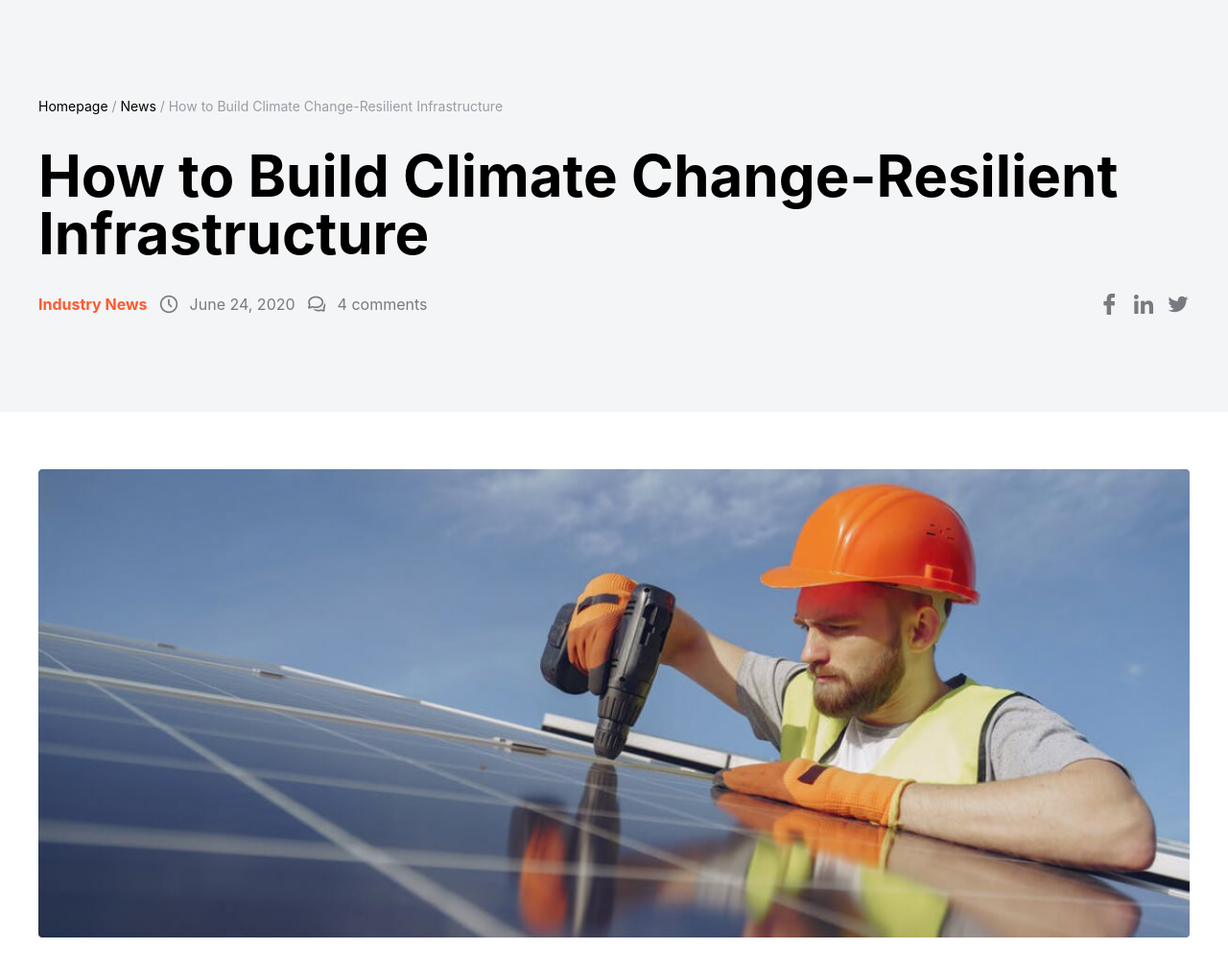
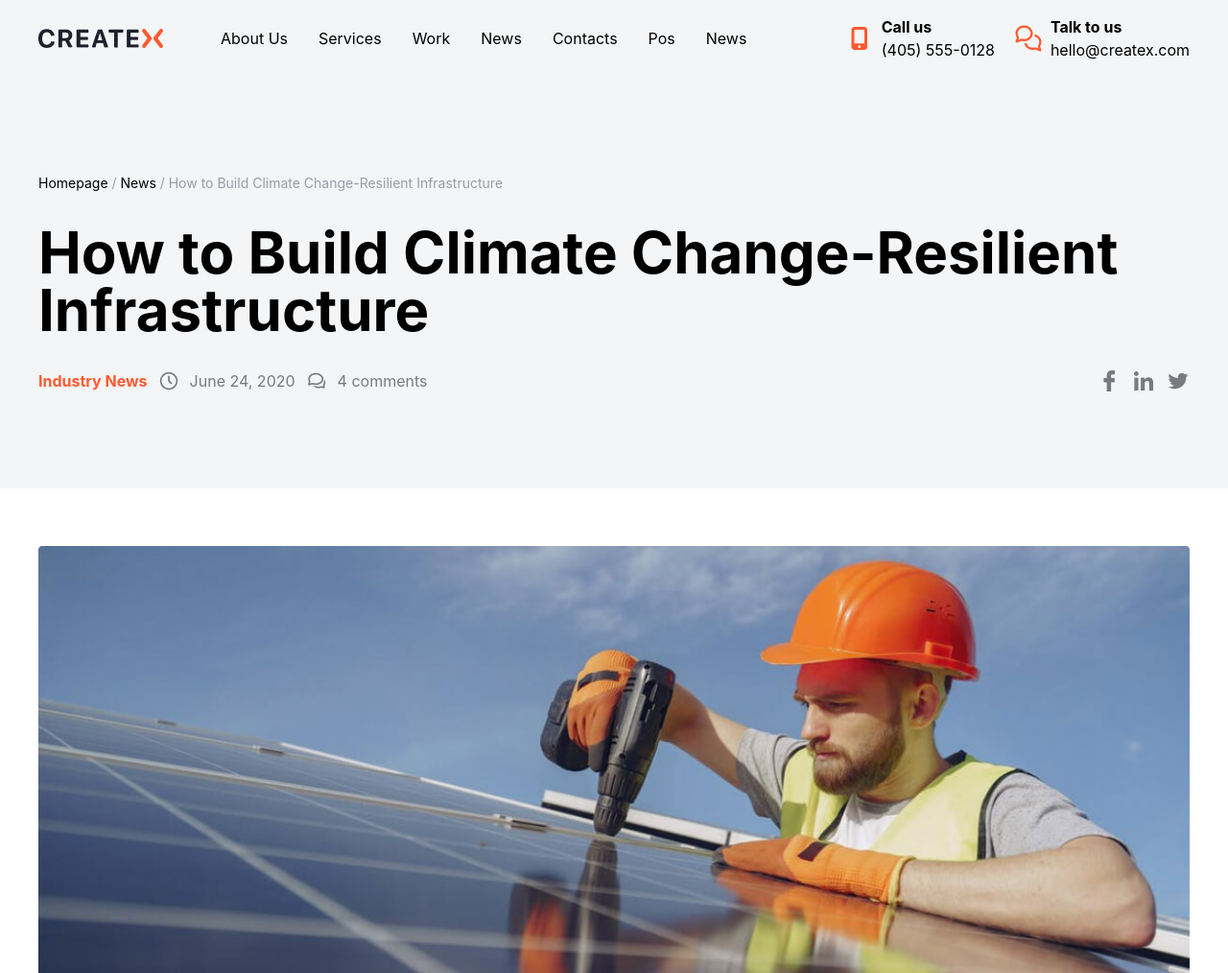
Before and after one commit to hursedhimmatov7-del/GIT10, a website: page src/page9.html in a window 1280 px wide. Shown: the top 1014 px of the page at 96% size. Drawn offline with nearby package versions, Linux system fonts and the light colour scheme; files that its build step writes are made by us from their sources.

Commit message:
Add header on page 9

```diff
--- a/src/page9.html
+++ b/src/page9.html
@@ -5,8 +5,36 @@
     <meta name="viewport" content="width=device-width, initial-scale=1.0">
     <title>Page 9</title>
     <link rel="stylesheet" href="./output.css">
+    <link rel="stylesheet" href="https://cdnjs.cloudflare.com/ajax/libs/font-awesome/7.0.1/css/all.min.css" integrity="sha512-2SwdPD6INVrV/lHTZbO2nodKhrnDdJK9/kg2XD1r9uGqPo1cUbujc+IYdlYdEErWNu69gVcYgdxlmVmzTWnetw==" crossorigin="anonymous" referrerpolicy="no-referrer" />
 </head>
 <body>
+<div class="bg-[#F4F5F6]">
+    <header class="lg:max-w-300 w-full lg:h-20 lg:mt-0 mt-10 gap-y-7  m-auto flex items-center justify-between lg:flex-row flex-col ">
+        <div class="flex items-center lg:gap-15 gap-7 lg:flex-row flex-col">
+        <a href="../index.html"> <img src="./img/page9/header/logo.png" alt=""></a>
+            <nav class="flex items-center lg:gap-8 gap-5 lg:flex-row flex-col">
+                <a href="./page2.html"><p>About Us</p></a>
+                <a href="./page3.html">   <p>Services</p></a>
+                <a href="./page4.html"><p>Work</p></a>
+                <a href="./page5..html"><p>News</p></a>
+                <a href="./page6.html"><p>Contacts</p></a>
+                <a href="./page7.html"><p>Pos</p></a>
+                <a href="./page8.html"> <p>News</p></a>
+            </nav>
+            </div>
+            <div class="flex items-center gap-5">
+            <a href="#">  <div class="flex items-center gap-2">
+            <i class="fa-solid fa-mobile-screen-button text-2xl text-[#FF5A30]"></i>
+            <h1><b>Call us</b> <br>(405) 555-0128</h1>
+            </div></a>
+            <a href="./page10.html">   <div class="flex items-center gap-2">
+                <i class="fa-regular fa-comments text-2xl text-[#FF5A30]"></i>
+                <h1><b>Talk to us</b> <br> hello@createx.com</h1>
+            </div></a>
+            </div>
+    </header>
+</div>
+
 
 <main>
     <section class="bg-[#F4F5F6] p-5 lg:px-0 lg:py-25">
```
